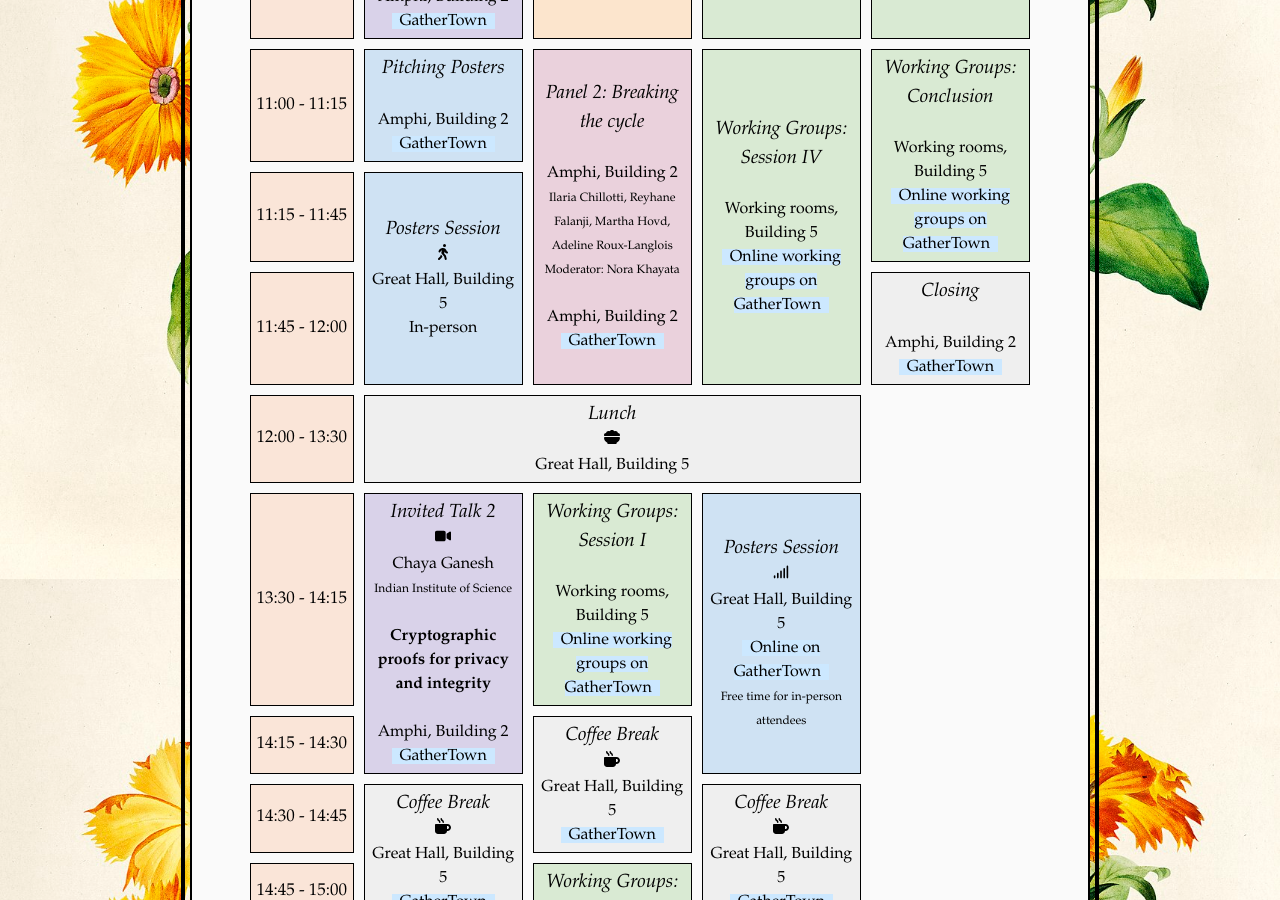
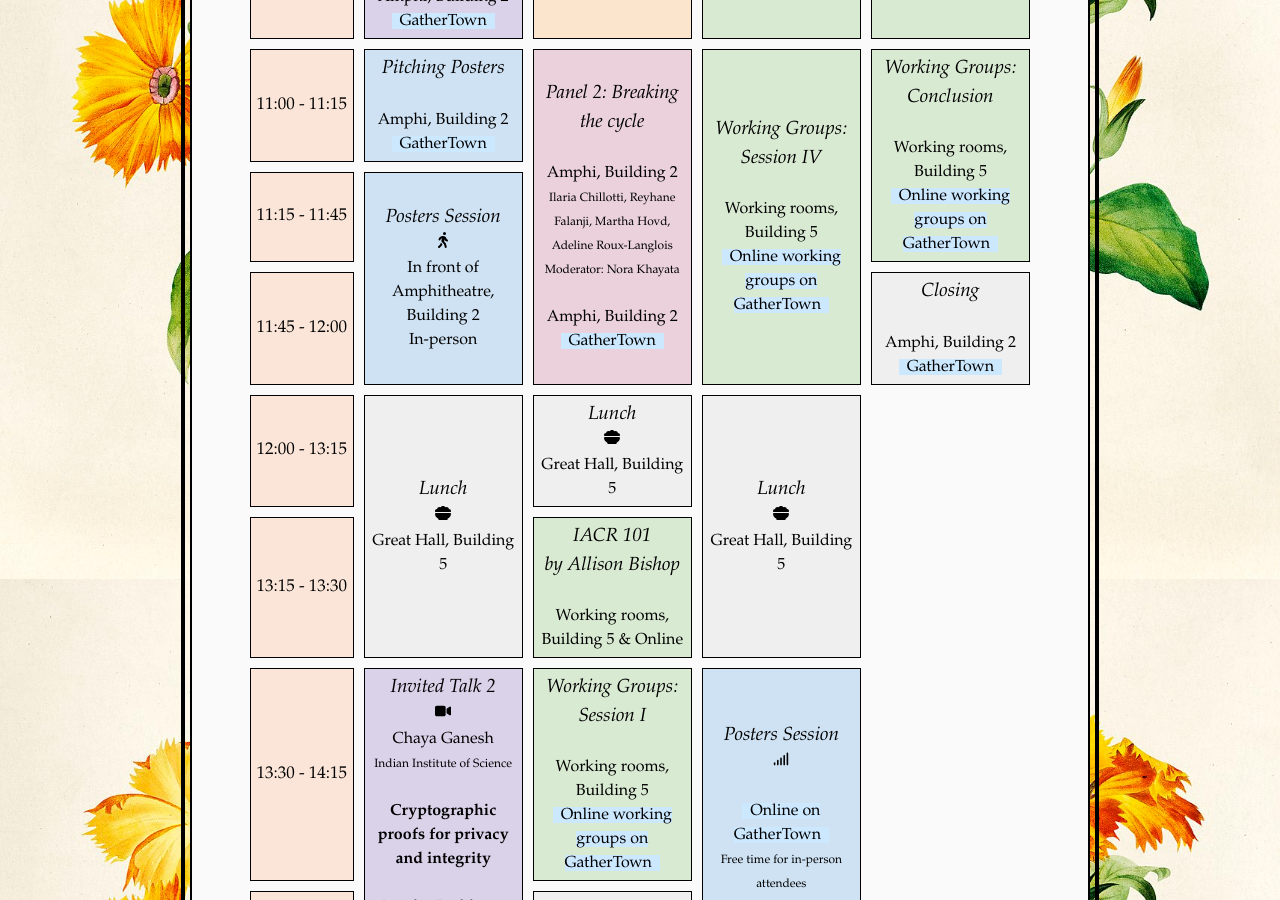
Before and after one commit to women-in-cryptography/decryptingdiversity.github.io, a Jekyll site: the page built from program.html, in a window 1280 px wide and 900 px high, scrolled down 1214 px. Built offline with Jekyll 4.4.1, drawn with Linux system fonts in a browser that asks for light colours.

Commit message:
Updates to program

```diff
--- a/program.html
+++ b/program.html
@@ -173,7 +173,7 @@ Additionally, we aim to foster potential scientific collaborations among members
     <span class="event">Posters Session</span><br>
 <svg xmlns="http://www.w3.org/2000/svg" viewBox="0 0 320 512" class="small-icon"><!--!Font Awesome Free 6.7.2 by @fontawesome - https://fontawesome.com License - https://fontawesome.com/license/free Copyright 2025 Fonticons, Inc.--><path d="M160 48a48 48 0 1 1 96 0 48 48 0 1 1 -96 0zM126.5 199.3c-1 .4-1.9 .8-2.9 1.2l-8 3.5c-16.4 7.3-29 21.2-34.7 38.2l-2.6 7.8c-5.6 16.8-23.7 25.8-40.5 20.2s-25.8-23.7-20.2-40.5l2.6-7.8c11.4-34.1 36.6-61.9 69.4-76.5l8-3.5c20.8-9.2 43.3-14 66.1-14c44.6 0 84.8 26.8 101.9 67.9L281 232.7l21.4 10.7c15.8 7.9 22.2 27.1 14.3 42.9s-27.1 22.2-42.9 14.3L247 287.3c-10.3-5.2-18.4-13.8-22.8-24.5l-9.6-23-19.3 65.5 49.5 54c5.4 5.9 9.2 13 11.2 20.8l23 92.1c4.3 17.1-6.1 34.5-23.3 38.8s-34.5-6.1-38.8-23.3l-22-88.1-70.7-77.1c-14.8-16.1-20.3-38.6-14.7-59.7l16.9-63.5zM68.7 398l25-62.4c2.1 3 4.5 5.8 7 8.6l40.7 44.4-14.5 36.2c-2.4 6-6 11.5-10.6 16.1L54.6 502.6c-12.5 12.5-32.8 12.5-45.3 0s-12.5-32.8 0-45.3L68.7 398z"/></svg>
 <br>
-    Great Hall, Building 5
+    In front of Amphitheatre, Building 2
 		<br>In-person
   </td>
 </tr>
@@ -187,11 +187,29 @@ Additionally, we aim to foster potential scientific collaborations among members
   </td>
 </tr>
 
-    <tr><td >12:00 - 13:30</td><td class="regular-event" colspan=3">
+    <tr><td >12:00 - 13:15</td>
+		<td class="regular-event" rowspan="2">
 		<span class="event">Lunch</span><br>
 <svg xmlns="http://www.w3.org/2000/svg" viewBox="0 0 512 512" class="small-icon"><!--!Font Awesome Free 6.7.2 by @fontawesome - https://fontawesome.com License - https://fontawesome.com/license/free Copyright 2025 Fonticons, Inc.--><path d="M0 192c0-35.3 28.7-64 64-64c.5 0 1.1 0 1.6 0C73 91.5 105.3 64 144 64c15 0 29 4.1 40.9 11.2C198.2 49.6 225.1 32 256 32s57.8 17.6 71.1 43.2C339 68.1 353 64 368 64c38.7 0 71 27.5 78.4 64c.5 0 1.1 0 1.6 0c35.3 0 64 28.7 64 64c0 11.7-3.1 22.6-8.6 32L8.6 224C3.1 214.6 0 203.7 0 192zm0 91.4C0 268.3 12.3 256 27.4 256l457.1 0c15.1 0 27.4 12.3 27.4 27.4c0 70.5-44.4 130.7-106.7 154.1L403.5 452c-2 16-15.6 28-31.8 28l-231.5 0c-16.1 0-29.8-12-31.8-28l-1.8-14.4C44.4 414.1 0 353.9 0 283.4z"/></svg><br>
     Great Hall, Building 5
 		</td>
+		<td class="regular-event">
+		<span class="event">Lunch</span><br>
+<svg xmlns="http://www.w3.org/2000/svg" viewBox="0 0 512 512" class="small-icon"><!--!Font Awesome Free 6.7.2 by @fontawesome - https://fontawesome.com License - https://fontawesome.com/license/free Copyright 2025 Fonticons, Inc.--><path d="M0 192c0-35.3 28.7-64 64-64c.5 0 1.1 0 1.6 0C73 91.5 105.3 64 144 64c15 0 29 4.1 40.9 11.2C198.2 49.6 225.1 32 256 32s57.8 17.6 71.1 43.2C339 68.1 353 64 368 64c38.7 0 71 27.5 78.4 64c.5 0 1.1 0 1.6 0c35.3 0 64 28.7 64 64c0 11.7-3.1 22.6-8.6 32L8.6 224C3.1 214.6 0 203.7 0 192zm0 91.4C0 268.3 12.3 256 27.4 256l457.1 0c15.1 0 27.4 12.3 27.4 27.4c0 70.5-44.4 130.7-106.7 154.1L403.5 452c-2 16-15.6 28-31.8 28l-231.5 0c-16.1 0-29.8-12-31.8-28l-1.8-14.4C44.4 414.1 0 353.9 0 283.4z"/></svg><br>
+    Great Hall, Building 5
+		</td>
+		<td class="regular-event" rowspan="2">
+		<span class="event">Lunch</span><br>
+<svg xmlns="http://www.w3.org/2000/svg" viewBox="0 0 512 512" class="small-icon"><!--!Font Awesome Free 6.7.2 by @fontawesome - https://fontawesome.com License - https://fontawesome.com/license/free Copyright 2025 Fonticons, Inc.--><path d="M0 192c0-35.3 28.7-64 64-64c.5 0 1.1 0 1.6 0C73 91.5 105.3 64 144 64c15 0 29 4.1 40.9 11.2C198.2 49.6 225.1 32 256 32s57.8 17.6 71.1 43.2C339 68.1 353 64 368 64c38.7 0 71 27.5 78.4 64c.5 0 1.1 0 1.6 0c35.3 0 64 28.7 64 64c0 11.7-3.1 22.6-8.6 32L8.6 224C3.1 214.6 0 203.7 0 192zm0 91.4C0 268.3 12.3 256 27.4 256l457.1 0c15.1 0 27.4 12.3 27.4 27.4c0 70.5-44.4 130.7-106.7 154.1L403.5 452c-2 16-15.6 28-31.8 28l-231.5 0c-16.1 0-29.8-12-31.8-28l-1.8-14.4C44.4 414.1 0 353.9 0 283.4z"/></svg><br>
+    Great Hall, Building 5
+		</td>
+
+		<tr><td >13:15 - 13:30</td>
+		<td class="working-event">
+		<span class="event">IACR 101 <br> by Allison Bishop</span><br><br>
+		Working rooms, Building 5 & Online
+		</td>
+
     <tr><td>13:30 - 14:15</td>
   <td class="talk-event" rowspan="2">
 	  <span class="event">Invited Talk 2</span>
@@ -434,7 +451,7 @@ By tram: Line 1 towards
       <span class="event">Posters Session</span>
       <br>
       <svg xmlns="http://www.w3.org/2000/svg" viewBox="0 0 320 512" class="small-icon"><path d="M160 48a48 48 0 1 1 96 0 48 48 0 1 1 -96 0zM126.5 199.3c-1 .4-1.9 .8-2.9 1.2l-8 3.5c-16.4 7.3-29 21.2-34.7 38.2l-2.6 7.8c-5.6 16.8-23.7 25.8-40.5 20.2s-25.8-23.7-20.2-40.5l2.6-7.8c11.4-34.1 36.6-61.9 69.4-76.5l8-3.5c20.8-9.2 43.3-14 66.1-14c44.6 0 84.8 26.8 101.9 67.9L281 232.7l21.4 10.7c15.8 7.9 22.2 27.1 14.3 42.9s-27.1 22.2-42.9 14.3L247 287.3c-10.3-5.2-18.4-13.8-22.8-24.5l-9.6-23-19.3 65.5 49.5 54c5.4 5.9 9.2 13 11.2 20.8l23 92.1c4.3 17.1-6.1 34.5-23.3 38.8s-34.5-6.1-38.8-23.3l-22-88.1-70.7-77.1c-14.8-16.1-20.3-38.6-14.7-59.7l16.9-63.5zM68.7 398l25-62.4c2.1 3 4.5 5.8 7 8.6l40.7 44.4-14.5 36.2c-2.4 6-6 11.5-10.6 16.1L54.6 502.6c-12.5 12.5-32.8 12.5-45.3 0s-12.5-32.8 0-45.3L68.7 398z"/></svg>
-      <br>Great Hall, Building 5<br>
+      <br>In front of Amphitheatre, Building 2<br>
       In-person
     </div>
 
@@ -530,11 +547,17 @@ By tram: Line 1 towards
     </div>
 
 		<div class="schedule-slot regular-event">
-      <strong>12:00 - 13:30</strong><br>
+      <strong>12:00 - 13:15</strong><br>
       <span class="event">Lunch</span><br>
 <svg xmlns="http://www.w3.org/2000/svg" viewBox="0 0 512 512" class="small-icon"><!--!Font Awesome Free 6.7.2 by @fontawesome - https://fontawesome.com License - https://fontawesome.com/license/free Copyright 2025 Fonticons, Inc.--><path d="M0 192c0-35.3 28.7-64 64-64c.5 0 1.1 0 1.6 0C73 91.5 105.3 64 144 64c15 0 29 4.1 40.9 11.2C198.2 49.6 225.1 32 256 32s57.8 17.6 71.1 43.2C339 68.1 353 64 368 64c38.7 0 71 27.5 78.4 64c.5 0 1.1 0 1.6 0c35.3 0 64 28.7 64 64c0 11.7-3.1 22.6-8.6 32L8.6 224C3.1 214.6 0 203.7 0 192zm0 91.4C0 268.3 12.3 256 27.4 256l457.1 0c15.1 0 27.4 12.3 27.4 27.4c0 70.5-44.4 130.7-106.7 154.1L403.5 452c-2 16-15.6 28-31.8 28l-231.5 0c-16.1 0-29.8-12-31.8-28l-1.8-14.4C44.4 414.1 0 353.9 0 283.4z"/></svg><br>
     Great Hall, Building 5
     </div>
+
+		<div class="schedule-slot working-event">
+      <strong>13:15 - 13:30</strong><br>
+		<span class="event">IACR 101 <br> by Allison Bishop</span><br><br>
+		Working rooms, Building 5 & Online
+		</div>
 
     <div class="schedule-slot working-event">
       <strong>13:30 - 14:15</strong><br>
```
Also changed, not shown: other parts of program.html (+0 -2 lines).
